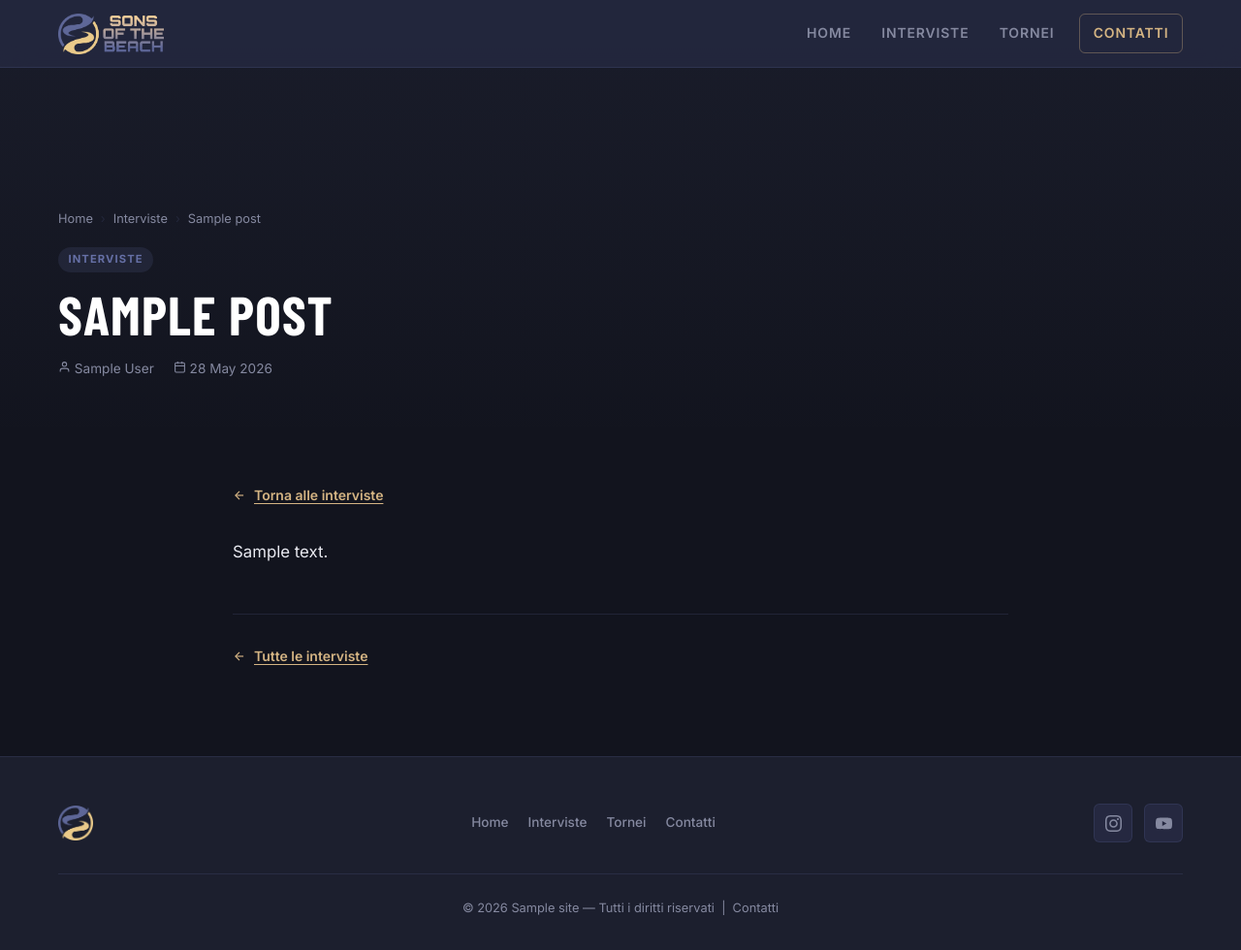
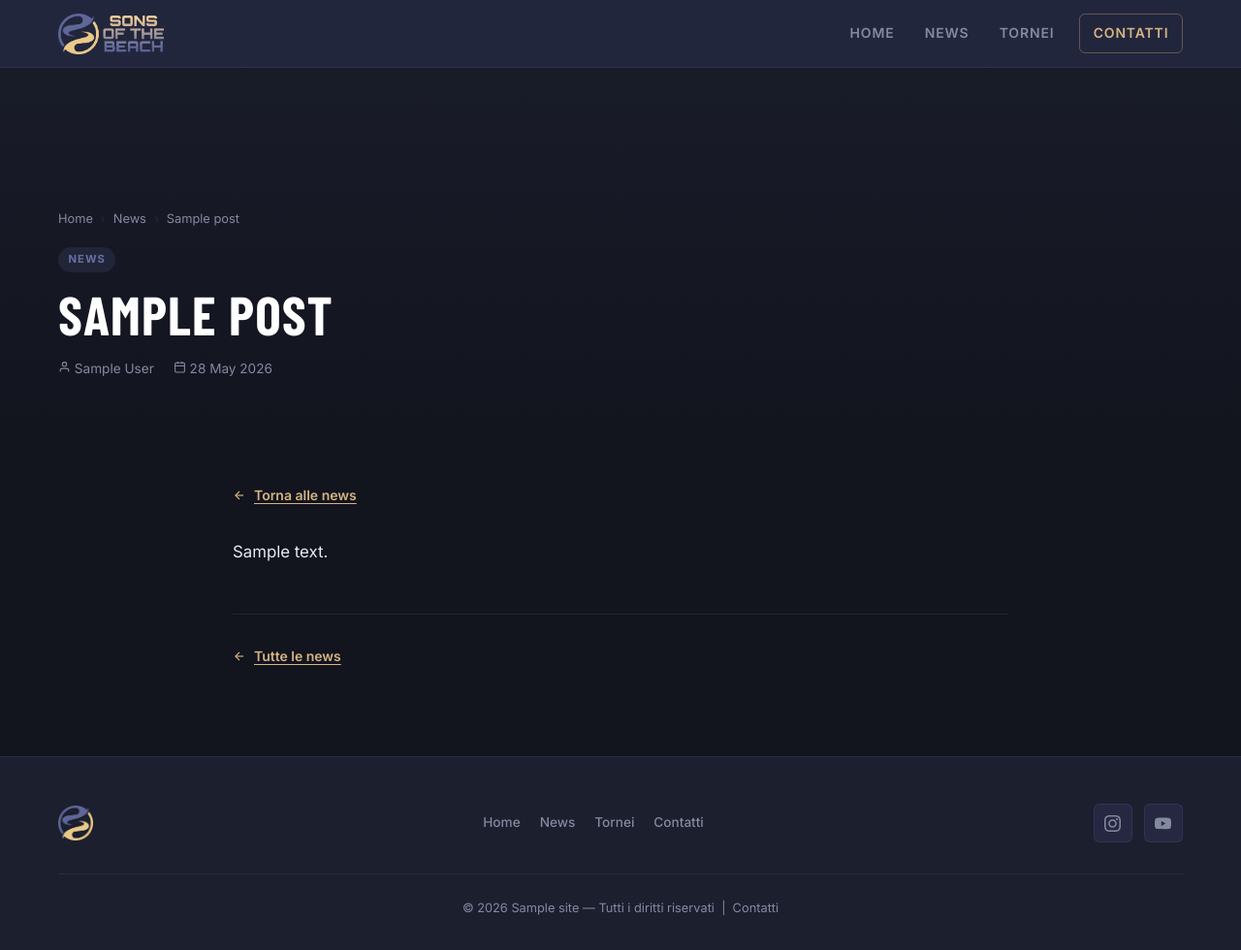
Before and after one commit to dariolr/WordPress-sotb, a WordPress theme: template themes/sotb/single.php in a window 1280 px wide. Shown: the whole page at 97% size. Run offline with PHP 8.4 and a stand-in for WordPress, Linux system fonts and the light colour scheme; the site name, menu and one post (Sample post) are stand-ins, and other content is empty; some web fonts are replaced.

Commit message:
ewweweww

```diff
--- a/themes/sotb/footer.php
+++ b/themes/sotb/footer.php
@@ -11,7 +11,7 @@
 			<!-- Nav Links -->
 			<nav class="footer-nav" aria-label="<?php esc_attr_e( 'Footer Navigation', 'sotb' ); ?>">
 				<a href="<?php echo esc_url( home_url( '/' ) ); ?>">Home</a>
-				<a href="<?php echo esc_url( home_url( '/interviste/' ) ); ?>">Interviste</a>
+				<a href="<?php echo esc_url( home_url( '/news/' ) ); ?>">News</a>
 				<a href="<?php echo esc_url( home_url( '/tornei/' ) ); ?>">Tornei</a>
 				<a href="<?php echo esc_url( home_url( '/contatti/' ) ); ?>">Contatti</a>
 			</nav>
--- a/themes/sotb/functions.php
+++ b/themes/sotb/functions.php
@@ -285,7 +285,7 @@ function sotb_render_post_card( WP_Post $post, bool $placeholder = false ): void
 	$date       = get_the_date( 'd M Y', $post );
 	$thumb_id   = get_post_thumbnail_id( $post );
 	$categories = get_the_category( $post->ID );
-	$cat_name   = ( ! empty( $categories ) ) ? esc_html( $categories[0]->name ) : 'Interviste';
+	$cat_name   = ( ! empty( $categories ) ) ? esc_html( $categories[0]->name ) : 'News';
 	?>
 	<article class="card sotb-fade-in">
 		<div class="card-top-border"></div>
--- a/themes/sotb/header.php
+++ b/themes/sotb/header.php
@@ -10,7 +10,7 @@
 	<?php
 	// Open Graph / Twitter Card
 	$og_title       = is_singular() ? get_the_title() . ' — Sons of the Beach' : 'Sons of the Beach';
-	$og_description = is_singular() ? wp_strip_all_tags( get_the_excerpt() ) : 'La voce autentica dello sport da spiaggia. Interviste, tornei e tutto il beach volley italiano.';
+	$og_description = is_singular() ? wp_strip_all_tags( get_the_excerpt() ) : 'La voce autentica dello sport da spiaggia. News, tornei e tutto il beach volley italiano.';
 	$og_url         = is_singular() ? get_permalink() : home_url( '/' );
 	$og_image       = get_template_directory_uri() . '/assets/img/og-image.png';
 	if ( is_singular() && has_post_thumbnail() ) {
@@ -51,9 +51,9 @@
 			   <?php if ( is_front_page() ) echo 'class="current-menu-item" aria-current="page"'; ?>>
 				Home
 			</a>
-			<a href="<?php echo esc_url( home_url( '/interviste/' ) ); ?>" role="menuitem"
-			   <?php if ( is_page( 'interviste' ) || ( is_single() && in_category( 'interviste' ) ) ) echo 'class="current-menu-item" aria-current="page"'; ?>>
-				Interviste
+			<a href="<?php echo esc_url( home_url( '/news/' ) ); ?>" role="menuitem"
+			   <?php if ( is_page( 'news' ) || ( is_single() && in_category( 'news' ) ) ) echo 'class="current-menu-item" aria-current="page"'; ?>>
+				News
 			</a>
 			<a href="<?php echo esc_url( home_url( '/tornei/' ) ); ?>" role="menuitem"
 			   <?php if ( is_page( 'tornei' ) ) echo 'class="current-menu-item" aria-current="page"'; ?>>
--- a/themes/sotb/single.php
+++ b/themes/sotb/single.php
@@ -15,7 +15,7 @@ if ( have_posts() ) :
 	$author    = get_the_author();
 	$date      = get_the_date( 'd F Y' );
 	$cats      = get_the_category();
-	$cat_name  = ! empty( $cats ) ? esc_html( $cats[0]->name ) : 'Interviste';
+	$cat_name  = ! empty( $cats ) ? esc_html( $cats[0]->name ) : 'News';
 ?>
 
 <!-- SINGLE HERO -->
@@ -34,7 +34,7 @@ if ( have_posts() ) :
 		<nav class="breadcrumb" aria-label="Breadcrumb" style="margin-bottom:1rem;">
 			<a href="<?php echo esc_url( home_url( '/' ) ); ?>">Home</a>
 			<span class="breadcrumb-sep" aria-hidden="true">›</span>
-			<a href="<?php echo esc_url( home_url( '/interviste/' ) ); ?>">Interviste</a>
+			<a href="<?php echo esc_url( home_url( '/news/' ) ); ?>">News</a>
 			<span class="breadcrumb-sep" aria-hidden="true">›</span>
 			<span aria-current="page"><?php echo esc_html( wp_trim_words( get_the_title(), 6, '…' ) ); ?></span>
 		</nav>
@@ -70,9 +70,9 @@ if ( have_posts() ) :
 	<div class="container">
 		<div class="post-body">
 
-			<a href="<?php echo esc_url( home_url( '/interviste/' ) ); ?>" class="back-link">
+			<a href="<?php echo esc_url( home_url( '/news/' ) ); ?>" class="back-link">
 				<svg width="14" height="14" viewBox="0 0 24 24" fill="none" stroke="currentColor" stroke-width="2" aria-hidden="true"><line x1="19" y1="12" x2="5" y2="12"/><polyline points="12 19 5 12 12 5"/></svg>
-				Torna alle interviste
+				Torna alle news
 			</a>
 
 			<div class="post-content">
@@ -82,9 +82,9 @@ if ( have_posts() ) :
 			<!-- Post footer -->
 			<footer style="margin-top:3rem; padding-top:2rem; border-top:1px solid var(--color-border);">
 				<div style="display:flex; justify-content:space-between; align-items:center; flex-wrap:wrap; gap:1rem;">
-					<a href="<?php echo esc_url( home_url( '/interviste/' ) ); ?>" class="back-link">
+					<a href="<?php echo esc_url( home_url( '/news/' ) ); ?>" class="back-link">
 						<svg width="14" height="14" viewBox="0 0 24 24" fill="none" stroke="currentColor" stroke-width="2" aria-hidden="true"><line x1="19" y1="12" x2="5" y2="12"/><polyline points="12 19 5 12 12 5"/></svg>
-						Tutte le interviste
+						Tutte le news
 					</a>
 					<?php
 					$prev = get_previous_post();
```
Also changed, not shown: themes/sotb/front-page.php (+7 -7 lines), themes/sotb/page-interviste.php (deleted, +0 -108 lines), themes/sotb/page-news.php (added, +122 -0 lines), themes/sotb/assets/img/og-image.png, 1 other file.
